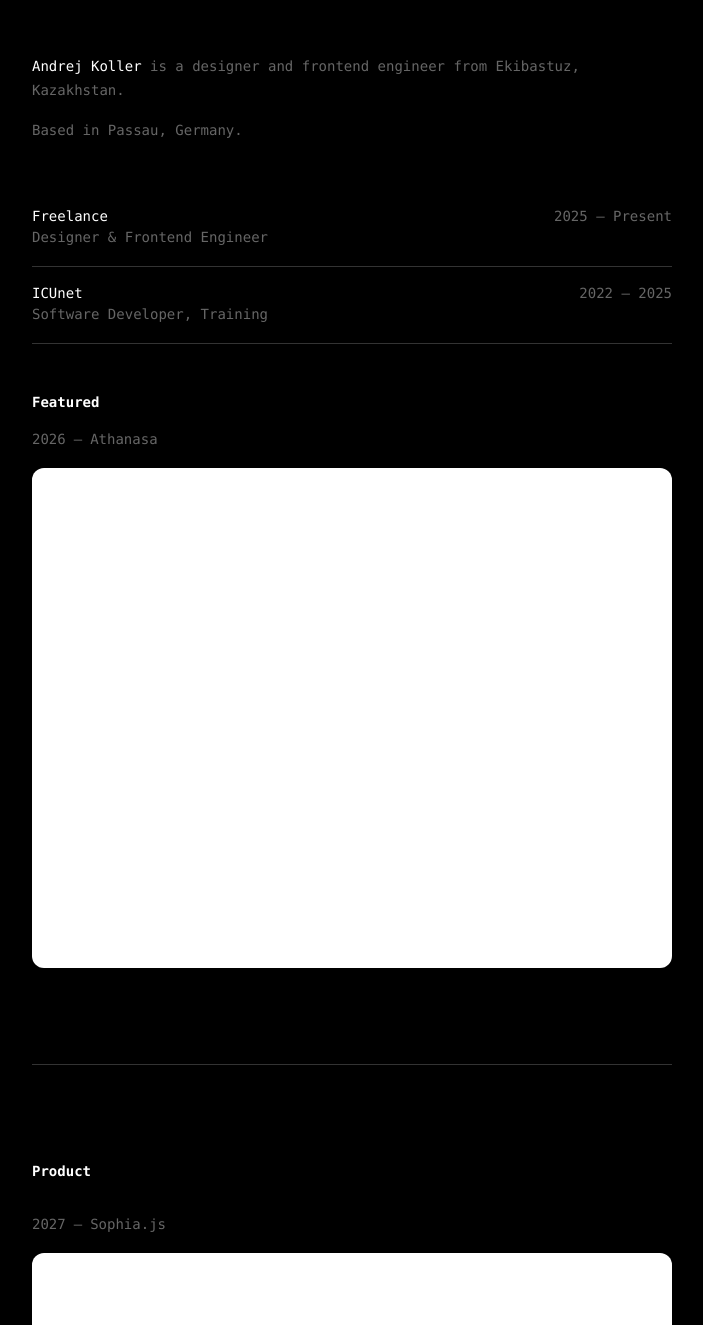
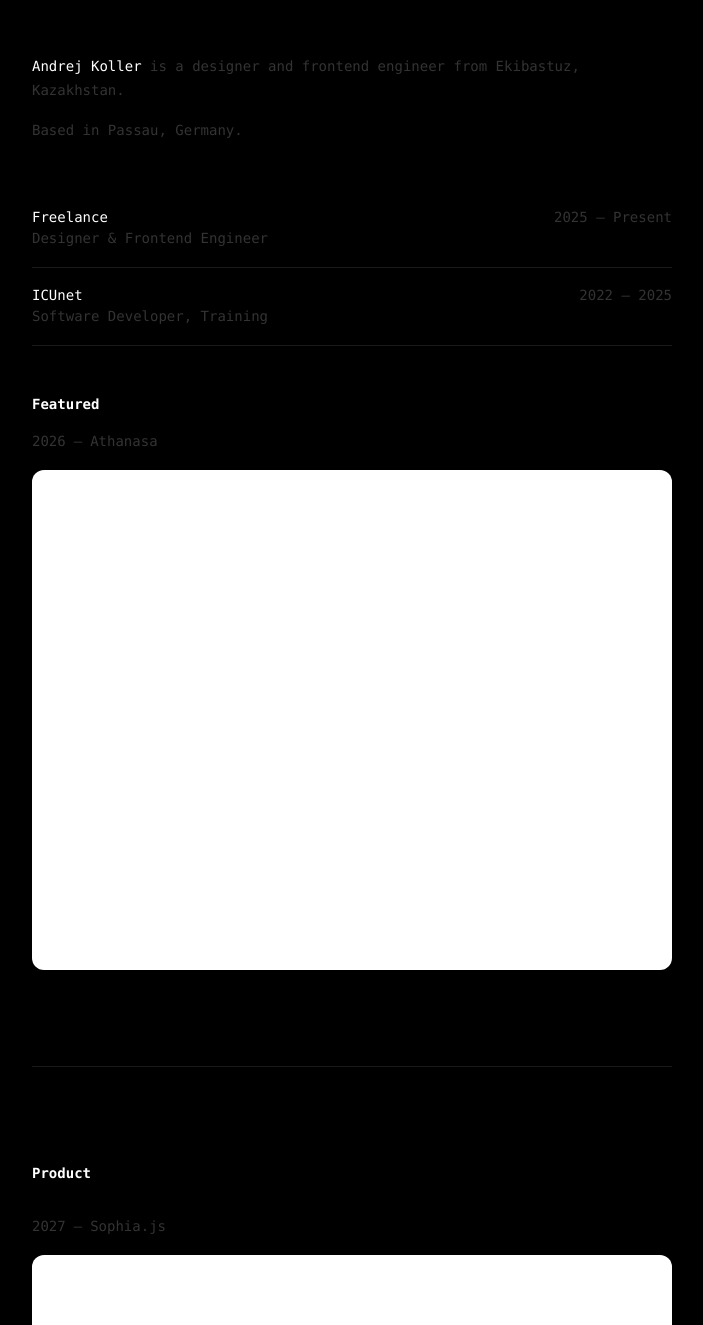
Before and after one commit to andrejkoller/dev-andrejkoller-next, a Next.js app: page / in a window 1280 px wide. Shown: the part 145-1470 px from the top of the page, without its empty margins (288-991 px from the left). Built offline with nearby package versions, Linux system fonts and the light colour scheme.

Commit message:
refactor: simplify layout and improve styling consistency across components

```diff
--- a/app/layout.tsx
+++ b/app/layout.tsx
@@ -2,16 +2,6 @@ import type { Metadata } from "next";
 import { Geist, Geist_Mono } from "next/font/google";
 import "./styles/globals.css";
 import ClientLayout from "./client-layout";
-
-const geistSans = Geist({
-  variable: "--font-geist-sans",
-  subsets: ["latin"],
-});
-
-const geistMono = Geist_Mono({
-  variable: "--font-geist-mono",
-  subsets: ["latin"],
-});
 
 export const metadata: Metadata = {
   title: "Andrej Koller — Designer & Frontend Engineer",
@@ -26,9 +16,7 @@ export default function RootLayout({
 }>) {
   return (
     <html lang="en">
-      <body
-        className={`${geistSans.variable} ${geistMono.variable} antialiased`}
-      >
+      <body className="antialiased">
         <ClientLayout>{children}</ClientLayout>
       </body>
     </html>
--- a/app/page.tsx
+++ b/app/page.tsx
@@ -8,8 +8,10 @@ export default function Home() {
       {/* Introduction */}
       <section className="mb-12 fade-in delay-1">
         <p className="mb-4">
-          <span className="text-foreground">Andrej Koller</span> is a designer
-          and frontend engineer from Ekibastuz, Kazakhstan.
+          <span style={{ color: "var(--color-text-primary)" }}>
+            Andrej Koller
+          </span>{" "}
+          is a designer and frontend engineer from Ekibastuz, Kazakhstan.
         </p>
         <p className="mb-4">Based in Passau, Germany.</p>
       </section>
@@ -25,9 +27,9 @@ export default function Home() {
               <h2 className="font-normal">{experience.company}</h2>
               <p>{experience.role}</p>
             </div>
-            <div className="text-secondary-foreground flex items-center whitespace-nowrap">
+            <p className="flex items-center whitespace-nowrap">
               {experience.period}
-            </div>
+            </p>
           </div>
         ))}
       </section>
@@ -37,8 +39,8 @@ export default function Home() {
         <h2 className="text-sm font-bold mb-4">Featured</h2>
         <div className="mb-24">
           <p className="mb-4">
-            <span className="text-secondary-foreground">2026</span>
-            <span className="text-secondary-foreground mx-2">—</span>
+            <span className="text-color-muted">2026</span>
+            <span className="text-color-muted mx-2">—</span>
             <span>Athanasa</span>
           </p>
           <div className="bg-foreground h-125 w-full rounded-xl">
@@ -54,8 +56,8 @@ export default function Home() {
         <h3 className="text-sm font-bold mb-8">Product</h3>
         <div className="mb-24">
           <p className="mb-4">
-            <span className="text-secondary-foreground">2027</span>
-            <span className="text-secondary-foreground mx-2">—</span>
+            <span className="text-color-muted">2027</span>
+            <span className="text-color-muted mx-2">—</span>
             <span>Sophia.js</span>
           </p>
           <div className="bg-foreground h-125 w-full rounded-xl">
@@ -64,8 +66,8 @@ export default function Home() {
         </div>
         <div className="mb-24">
           <p className="mb-4">
-            <span className="text-secondary-foreground">2026</span>
-            <span className="text-secondary-foreground mx-2">—</span>
+            <span className="text-color-muted">2026</span>
+            <span className="text-color-muted mx-2">—</span>
             <span>Lofty Charts</span>
           </p>
           <div className="bg-foreground h-125 w-full rounded-xl">
@@ -74,8 +76,8 @@ export default function Home() {
         </div>
         <div className="mb-24">
           <p className="mb-4">
-            <span className="text-secondary-foreground">2026</span>
-            <span className="text-secondary-foreground mx-2">—</span>
+            <span className="text-color-muted">2026</span>
+            <span className="text-color-muted mx-2">—</span>
             <span>Elegant Icons</span>
           </p>
           <div className="bg-foreground h-125 w-full rounded-xl">
@@ -84,8 +86,8 @@ export default function Home() {
         </div>
         <div className="mb-24">
           <p className="mb-4">
-            <span className="text-secondary-foreground">2025</span>
-            <span className="text-secondary-foreground mx-2">—</span>
+            <span className="text-color-muted">2025</span>
+            <span className="text-color-muted mx-2">—</span>
             <span>Omelia UI</span>
           </p>
           <div className="bg-foreground h-125 w-full rounded-xl">
@@ -97,8 +99,8 @@ export default function Home() {
         <h3 className="text-sm font-bold mb-8">Branding</h3>
         <div className="mb-24">
           <p className="mb-4">
-            <span className="text-secondary-foreground">2028</span>
-            <span className="text-secondary-foreground mx-2">—</span>
+            <span className="text-color-muted">2028</span>
+            <span className="text-color-muted mx-2">—</span>
             <span>Font</span>
           </p>
           <div className="bg-foreground h-125 w-full rounded-xl">
@@ -130,7 +132,6 @@ export default function Home() {
                 href={project.url}
                 target={project.isExternal ? "_blank" : "_self"}
                 rel={project.isExternal ? "noopener noreferrer" : undefined}
-                className="hover:text-hover-foreground transition-colors duration-200"
               >
                 {project.name}
               </Link>
--- a/app/styles/globals.css
+++ b/app/styles/globals.css
@@ -1,26 +1,41 @@
 @import "tailwindcss";
 
 :root {
+  --header-height: 12.5rem;
+
   --background: #000000;
   --foreground: #ffffff;
-  --secondary-foreground: #666666;
-  --border: #333333;
-  --hover-foreground: #8f8f8f;
+
+  --text-muted: rgba(255, 255, 255, 0.2);
+  --text-hover: rgba(255, 255, 255, 0.4);
+  --text-primary: rgba(255, 255, 255, 1);
+
+  --border: rgba(255, 255, 255, 0.1);
+}
+
+[data-theme="light"] {
+  --background: #ffffff;
+  --foreground: #000000;
+
+  --text-muted: rgba(0, 0, 0, 0.2);
+  --text-hover: rgba(0, 0, 0, 0.4);
+  --text-primary: rgba(0, 0, 0, 1);
+
+  --border: rgba(0, 0, 0, 0.1);
 }
 
 @theme inline {
   --color-background: var(--background);
   --color-foreground: var(--foreground);
-  --color-secondary-foreground: var(--secondary-foreground);
+  --color-text-muted: var(--text-muted);
+  --color-text-hover: var(--text-hover);
+  --color-text-primary: var(--text-primary);
   --color-border: var(--border);
-  --color-hover-foreground: var(--hover-foreground);
-  --font-sans: var(--font-geist-sans);
-  --font-mono: var(--font-geist-mono);
 }
 
 body {
-  background: var(--background);
-  color: var(--foreground);
+  background: var(--color-background);
+  color: var(--color-text-primary);
   padding: 0;
   margin: 0;
   box-sizing: border-box;
@@ -36,8 +51,18 @@ body {
 }
 
 p {
-  color: var(--secondary-foreground);
+  color: var(--color-text-muted);
   line-height: 1.7;
+}
+
+a {
+  color: var(--color-text-primary);
+  text-decoration: none;
+  transition: color 0.2s ease;
+}
+
+a:hover {
+  color: var(--color-text-hover);
 }
 
 .expertise-item {
@@ -53,7 +78,7 @@ p {
   left: 0;
   width: 0;
   height: 1px;
-  background-color: var(--foreground);
+  background-color: var(--color-foreground);
   transition: width 0.3s ease-out;
 }
 
--- a/components/footer.tsx
+++ b/components/footer.tsx
@@ -10,7 +10,6 @@ export const Footer = () => {
           {footerLinksConfig.map((link) => (
             <Link
               key={link.key}
-              className="hover:text-hover-foreground"
               href={link.href}
               target="_blank"
               rel="noopener noreferrer"
@@ -21,9 +20,7 @@ export const Footer = () => {
         </div>
 
         {/* Right side: Copyright */}
-        <div className="text-secondary-foreground">
-          &copy; {new Date().getFullYear()}
-        </div>
+        <p>&copy; {new Date().getFullYear()}</p>
       </div>
     </footer>
   );
--- a/components/header.tsx
+++ b/components/header.tsx
@@ -1,6 +1,6 @@
 export const Header = () => {
   return (
-    <header className="h-50 max-w-2xl w-full mx-auto px-4 flex items-center justify-between fade-in">
+    <header className="h-(--header-height) max-w-2xl w-full mx-auto px-4 flex items-center justify-between fade-in">
       <div className="flex flex-col items-start">
         {/* SVG Logo coming soon */}
       </div>
--- a/configs/footer-links-config.ts
+++ b/configs/footer-links-config.ts
@@ -1,7 +1,7 @@
 export const footerLinksConfig = [
   {
     key: "x",
-    name: "𝕏",
+    name: "X",
     href: "https://x.com/andrejkoller",
   },
   {
```
